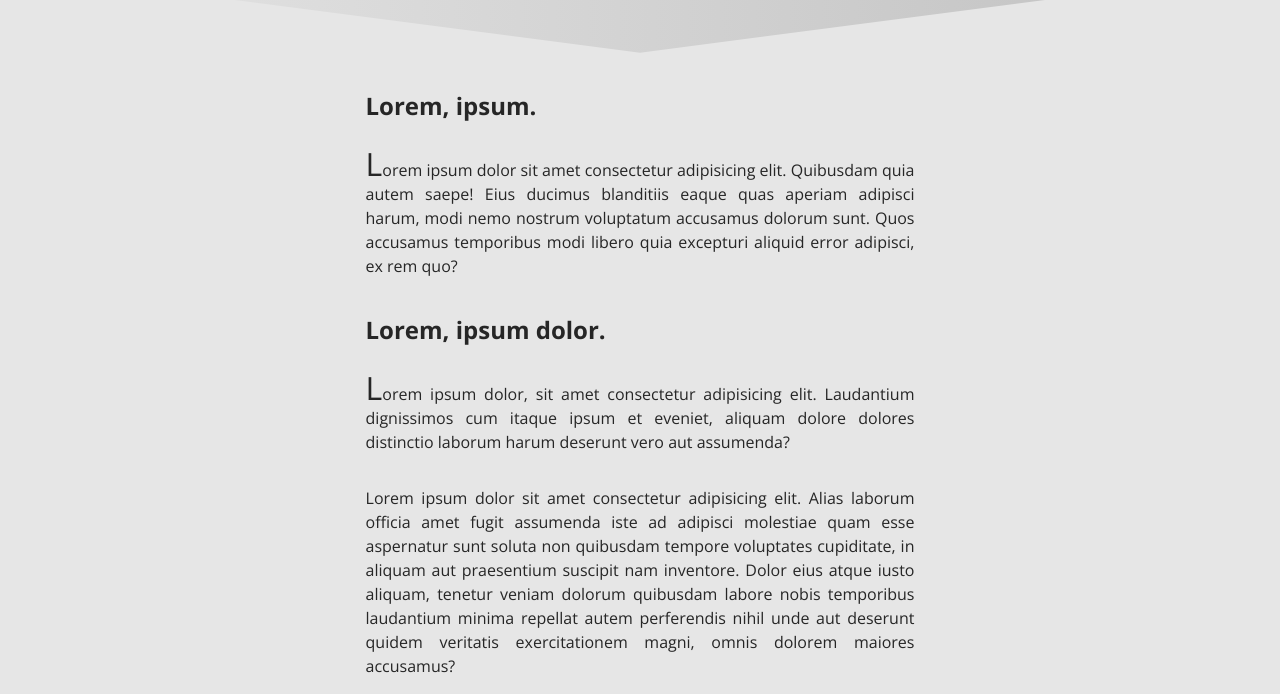
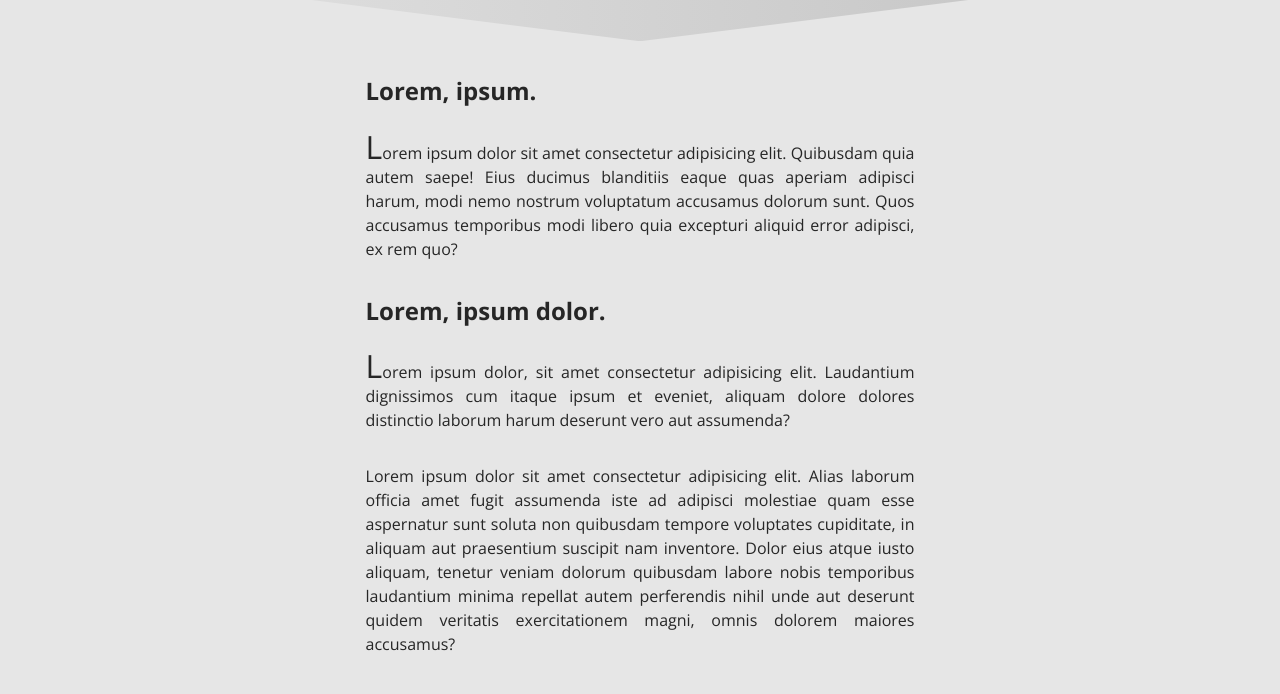
Before and after one commit to edouardmisset/lightDarkThemes, a website: page index.html in a window 1280 px wide. Shown: the part 360-1054 px from the top of the page. After the commit the page ends 1032 px from the top, so only its background shows below. Drawn offline with nearby package versions, Linux system fonts and the light colour scheme.

Commit message:
linked normalize CSS in index.html file

```diff
--- a/index.html
+++ b/index.html
@@ -5,6 +5,7 @@
     <meta name="viewport" content="width=device-width, initial-scale=1.0" />
     <meta name="color-scheme" content="light dark" />
     <title>Light and Dark Sides</title>
+    <link rel="stylesheet" href="node_modules/normalize.css/normalize.css" />
     <link rel="stylesheet" type="text/css" href="./style.css" />
     <script defer src="script.js"></script>
   </head>
```
